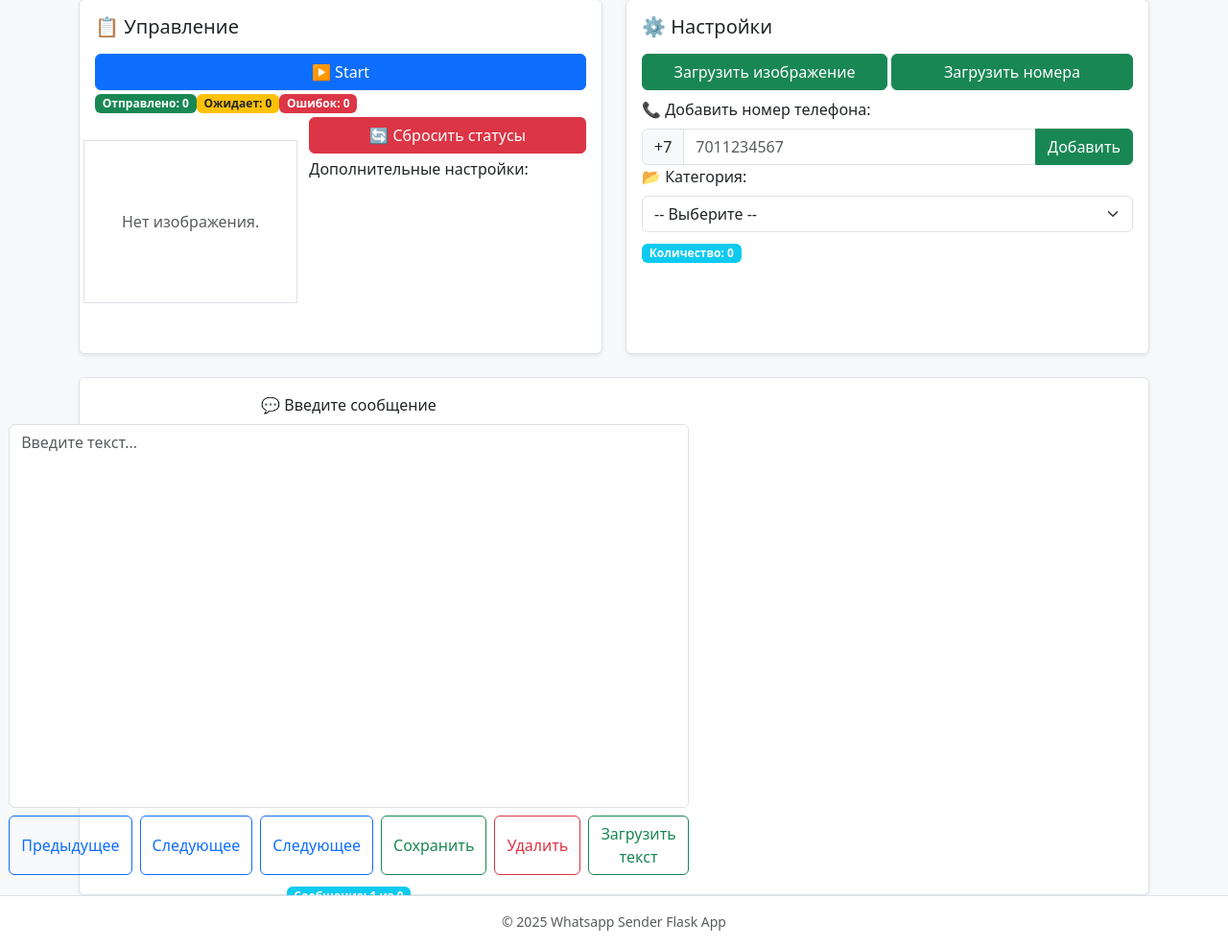
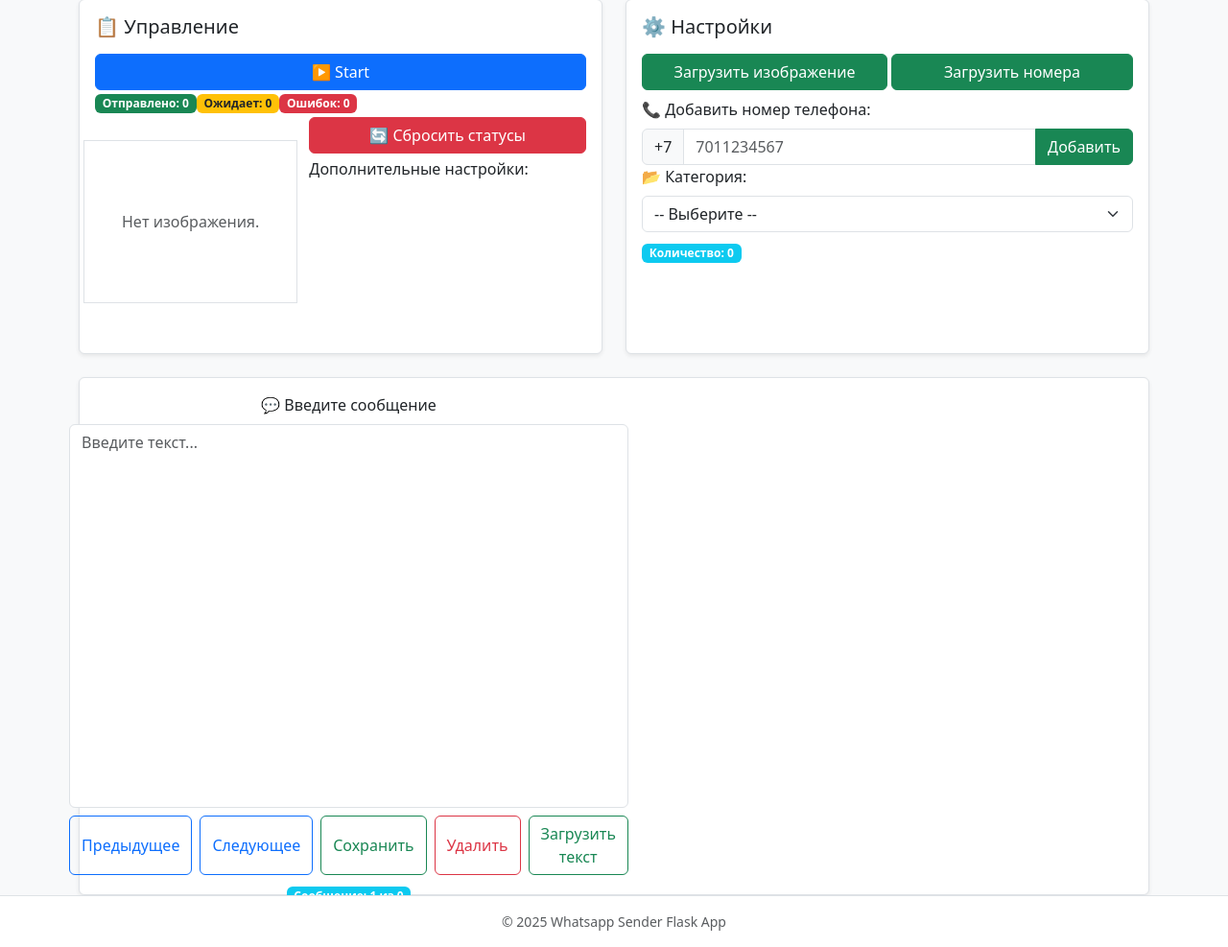
Before and after one commit to Resmus1/Whatsapp-Sender-3.0, a Flask app: page / in a window 1280 px wide. Shown: the part 74-1061 px from the top of the page at 96% size. Run offline with Flask 3, Linux system fonts and the light colour scheme; data that the repository does not hold is empty.

Commit message:
fixed button

```diff
--- a/templates/index.html
+++ b/templates/index.html
@@ -115,7 +115,6 @@
         <div class="d-flex gap-2">
             <button type="submit" name="action" value="prev" class="btn btn-outline-primary">Предыдущее</button>
             <button type="submit" name="action" value="next" class="btn btn-outline-primary">Следующее</button>
-            <button type="submit" name="action" value="next" class="btn btn-outline-primary">Следующее</button>
             <button type="submit" name="action" value="save" class="btn btn-outline-success">Сохранить</button>
             <button type="submit" name="action" value="delete" class="btn btn-outline-danger">Удалить</button>
 
```
